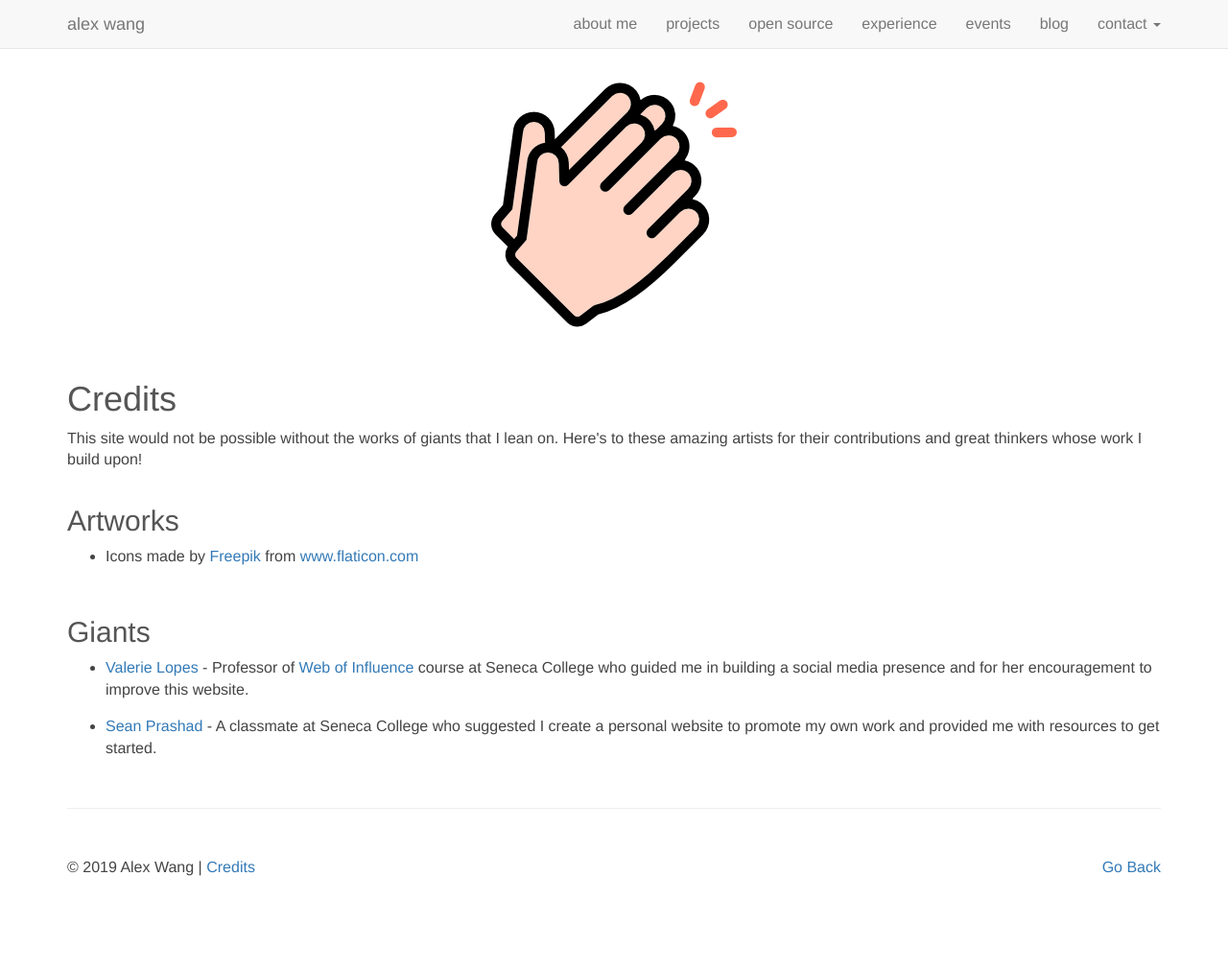
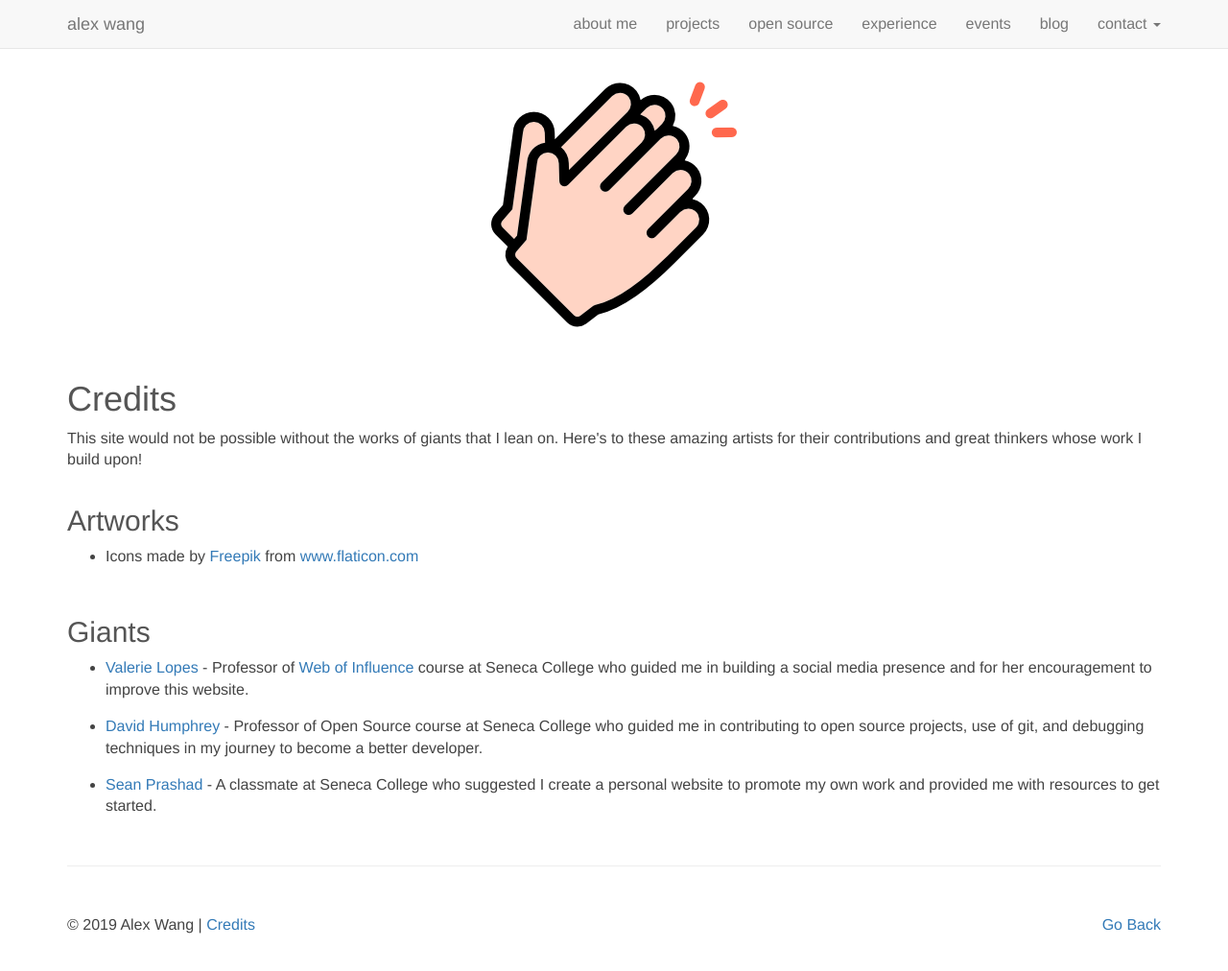
Before and after one commit to AlexWang-16/alexwang-16.github.io, a Jekyll site: the page credits.html, which Jekyll copies as it is, in a window 1280 px wide and 1026 px high. Shown: the top 1012 px of the window at 96% size. Built offline with Jekyll 4.4.1, drawn with Linux system fonts in a browser that asks for light colours.

Commit message:
Add Professor Humphrey to credits list

```diff
--- a/credits.html
+++ b/credits.html
@@ -80,6 +80,10 @@
               <a target="_blank" href="http://valerielopes.ca/">Valerie Lopes</a> - Professor of <a target="_blank" href="https://inc300.valerielopes.ca/">Web of Influence</a> course at Seneca College who
               guided me in building a social media presence and for her encouragement to improve this website.
             </li>
+            <li class="credits-li-bottom-spacer">
+                <a target="_blank" href="https://blog.humphd.org/">David Humphrey</a> - Professor of Open Source course at Seneca College who
+                guided me in contributing to open source projects, use of git, and debugging techniques in my journey to become a better developer.
+              </li>
             <li>
               <a target="_blank" href="https://seanprashad.com/">Sean Prashad</a> - A classmate at Seneca College who suggested I create a personal website
               to promote my own work and provided me with resources to get started.
```
